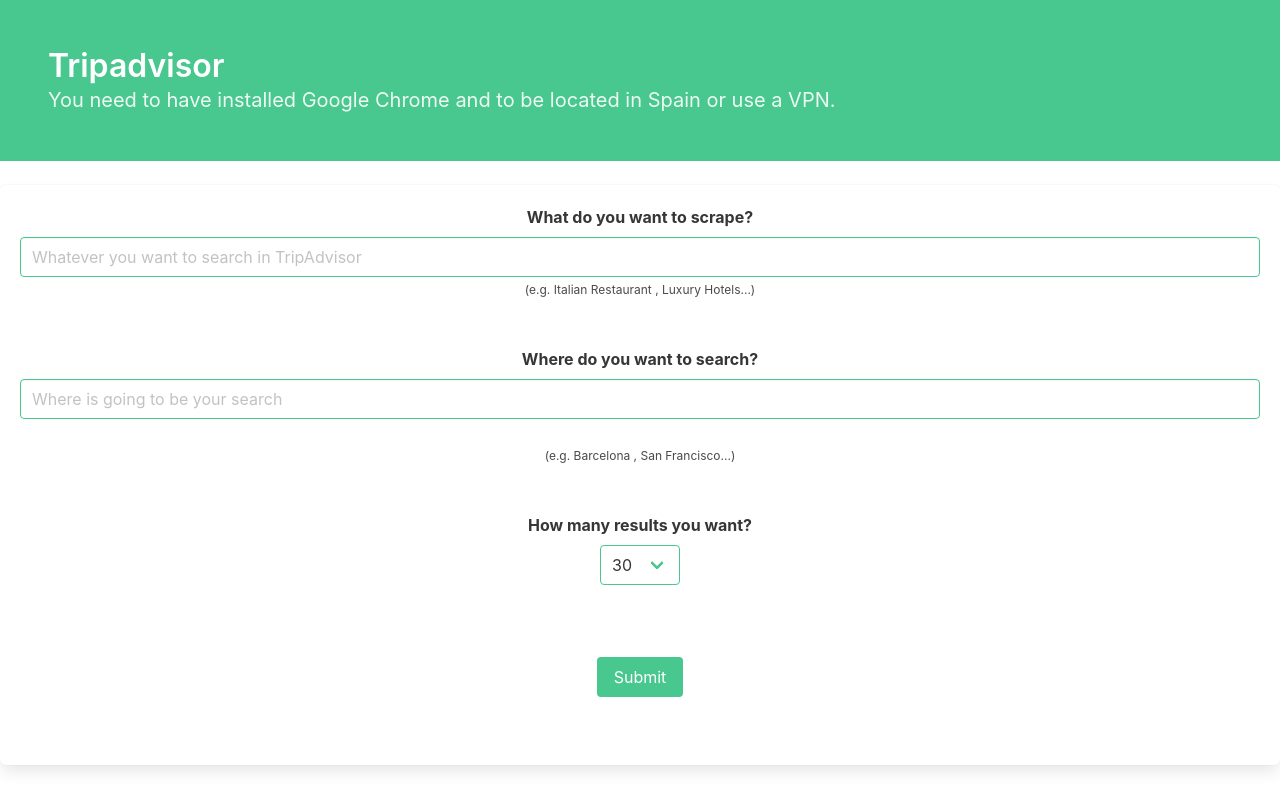
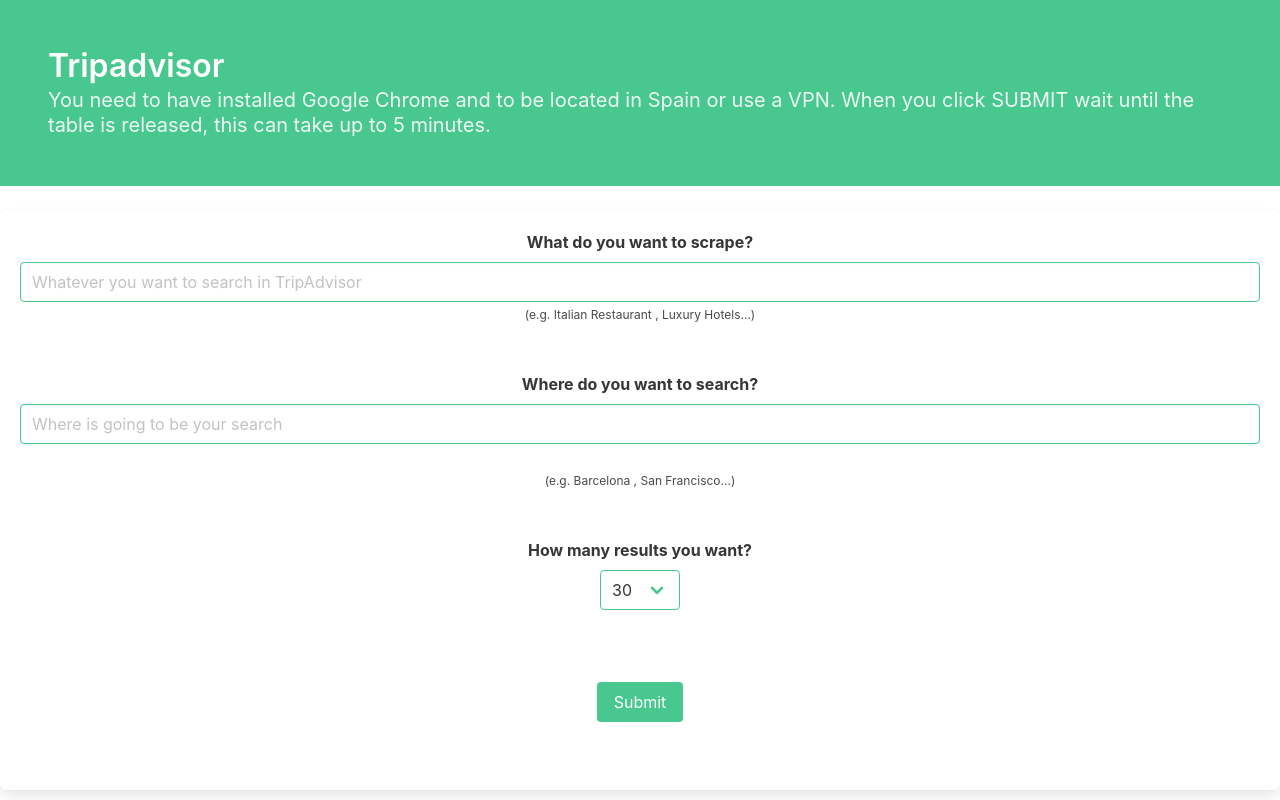
Before and after one commit to Alvarodelamaza/TripadvisorWebscrapingApp, a Flask app: page /tripadvisor in a window 1280 px wide. Run offline with Flask 2, Linux system fonts and the light colour scheme.

Commit message:
Update message

```diff
--- a/templates/tripadvisor.html
+++ b/templates/tripadvisor.html
@@ -15,7 +15,7 @@
           </p>
           <p class="subtitle">
             You need to have installed Google Chrome
-             and to be located in Spain or use a VPN.
+             and to be located in Spain or use a VPN. When you click SUBMIT wait until the table is released, this can take up to 5 minutes.
           </p>
         </div>
       </section>
```
